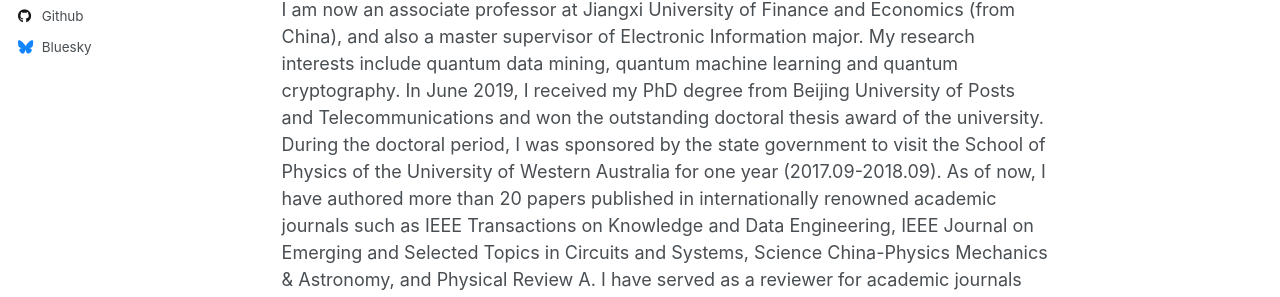
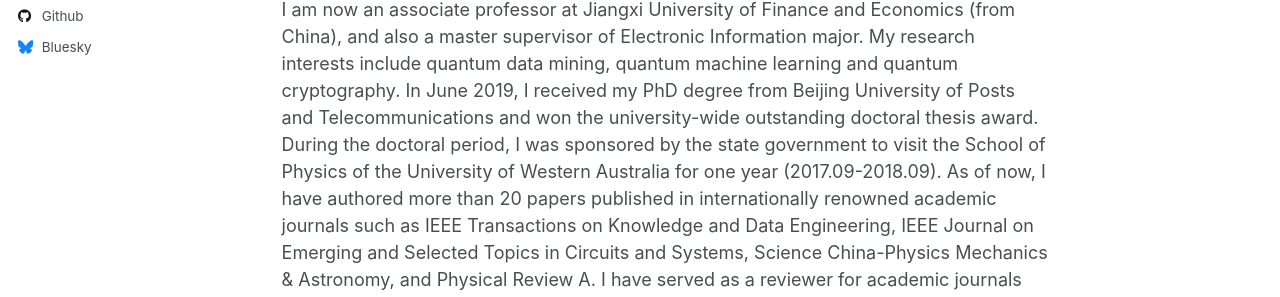
Before and after one commit to YCHbetter/YCHbetter.github.io, a Jekyll site: the page built from _pages/about.md, in a window 1280 px wide and 1316 px high. Shown: the part 466-763 px from the top of the window. Built offline with Jekyll 4.4.1, drawn with Linux system fonts in a browser that asks for light colours; some web fonts are replaced; some of the changed text lies outside the part shown.

Commit message:
change about

```diff
--- a/_pages/about.md
+++ b/_pages/about.md
@@ -11,4 +11,4 @@ redirect_from:
 
 About me
 ========
-I am now an associate professor at Jiangxi University of Finance and Economics (from China), and also a master supervisor of Electronic Information major. My research interests include quantum data mining, quantum machine learning and quantum cryptography. In June 2019, I received my PhD degree from Beijing University of Posts and Telecommunications and won the outstanding doctoral thesis award of the university. During the doctoral period, I was sponsored by the state government to visit the School of Physics of the University of Western Australia for one year (2017.09-2018.09). As of now, I have authored more than 20 papers published in  internationally renowned academic journals such as IEEE Transactions on Knowledge and Data Engineering, IEEE Journal on Emerging and Selected Topics in Circuits and Systems, Science China-Physics Mechanics & Astronomy, and Physical Review A. I have served as a reviewer for academic journals such as Physical Review Research, The Journal of Supercomputing, Journal of Cryptography (in Chinese), and Journal of Quantum Electronics (in Chinese). I recruit 1-2 postgraduate students every year, and candidates with good mathematical foundation and interested in quantum algorithms (especially for machine learning and data mining) are welcome to contact me via email <yuchaohua@jxufe.edu.cn>.
+I am now an associate professor at Jiangxi University of Finance and Economics (from China), and also a master supervisor of Electronic Information major. My research interests include quantum data mining, quantum machine learning and quantum cryptography. In June 2019, I received my PhD degree from Beijing University of Posts and Telecommunications and won the university-wide outstanding doctoral thesis award. During the doctoral period, I was sponsored by the state government to visit the School of Physics of the University of Western Australia for one year (2017.09-2018.09). As of now, I have authored more than 20 papers published in  internationally renowned academic journals such as IEEE Transactions on Knowledge and Data Engineering, IEEE Journal on Emerging and Selected Topics in Circuits and Systems, Science China-Physics Mechanics & Astronomy, and Physical Review A. I have served as a reviewer for academic journals such as Physical Review Research, The Journal of Supercomputing, Journal of Cryptography (in Chinese), and Journal of Quantum Electronics (in Chinese). I recruit 1-2 postgraduate students every year, and candidates with good mathematical foundation and interested in quantum algorithms (especially for machine learning and data mining) are welcome to contact me via email <yuchaohua@jxufe.edu.cn>.
```
